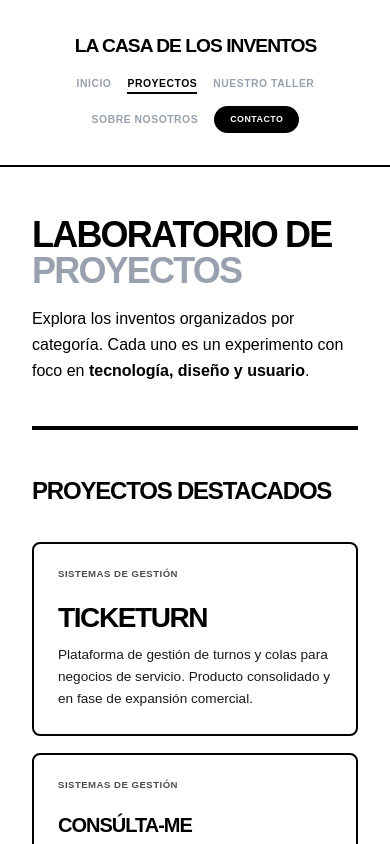
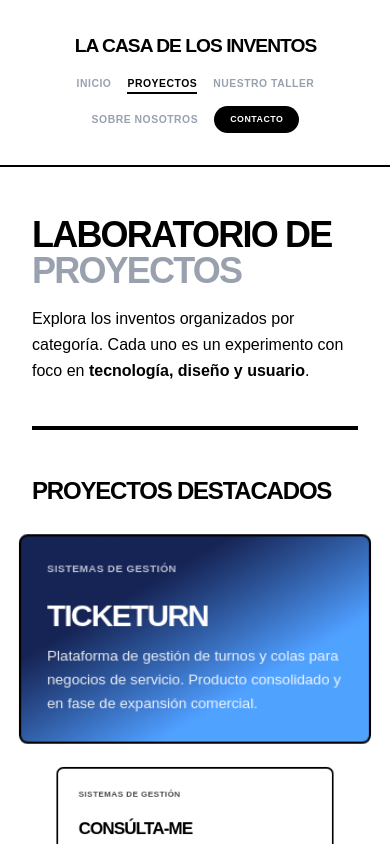
Before and after one commit to LuisRamirezdeVerger/LCI-Web, a Next.js app: page /proyectos in a window 390 px wide. Both pictures are taken after a click on the element 195 px from the left and 639 px from the top of the page. Shown: the top 844 px of the page. Built offline with nearby package versions, Linux system fonts and the light colour scheme.

Commit message:
Mobile version

```diff
--- a/components/ProyectosGallery.tsx
+++ b/components/ProyectosGallery.tsx
@@ -7,17 +7,18 @@ import { SectionTitle } from "@/components/SectionTitle";
 
 const ProjectCard = ({ project }: { project: Project }) => (
   <article
-    className={`group/card relative cursor-pointer border-2 border-black rounded-[clamp(0.5rem,1vw,1.5rem)] p-[clamp(1.5rem,3vw,3rem)] bg-white text-black group-hover:scale-[0.85] hover:bg-black hover:text-white hover:!scale-[1.08] hover:z-10 hover:shadow-[0_clamp(1rem,2vw,2rem)_clamp(2rem,4vw,4rem)_rgba(0,0,0,0.25)] active:bg-black active:text-white active:scale-[0.98] will-change-transform transition-all duration-500 ease-out overflow-hidden ${
+    tabIndex={0}
+    className={`group/card relative cursor-pointer border-2 border-black rounded-[clamp(0.5rem,1vw,1.5rem)] p-[clamp(1.5rem,3vw,3rem)] bg-white text-black group-hover:scale-[0.85] group-focus-within:scale-[0.85] hover:bg-black hover:text-white hover:!scale-[1.08] hover:z-10 focus:!scale-[1.08] focus:z-10 active:!scale-[1.08] active:z-10 active:bg-black active:text-white focus:bg-black focus:text-white hover:shadow-[0_clamp(1rem,2vw,2rem)_clamp(2rem,4vw,4rem)_rgba(0,0,0,0.25)] focus:outline-none will-change-transform transition-all duration-500 ease-out overflow-hidden ${
       project.featured ? "md:col-span-2 md:row-span-2" : ""
     }`}
   >
     {project.gradient && (
       <div
         aria-hidden="true"
-        className={`absolute inset-0 bg-gradient-to-br ${project.gradient} opacity-0 group-hover/card:opacity-100 transition-opacity duration-500 pointer-events-none`}
+        className={`absolute inset-0 bg-gradient-to-br ${project.gradient} opacity-0 group-hover/card:opacity-100 group-focus/card:opacity-100 group-active/card:opacity-100 transition-opacity duration-500 pointer-events-none`}
       />
     )}
-    <div className="relative z-10 flex flex-col justify-between gap-[1.5rem] h-full group-hover/card:text-white transition-colors duration-500">
+    <div className="relative z-10 flex flex-col justify-between gap-[1.5rem] h-full group-hover/card:text-white group-focus/card:text-white group-active/card:text-white transition-colors duration-500">
       <span className="text-[clamp(0.6rem,2.2vw,0.7rem)] uppercase font-bold tracking-wider md:tracking-widest leading-tight opacity-70">
         {project.discipline}
       </span>
```
